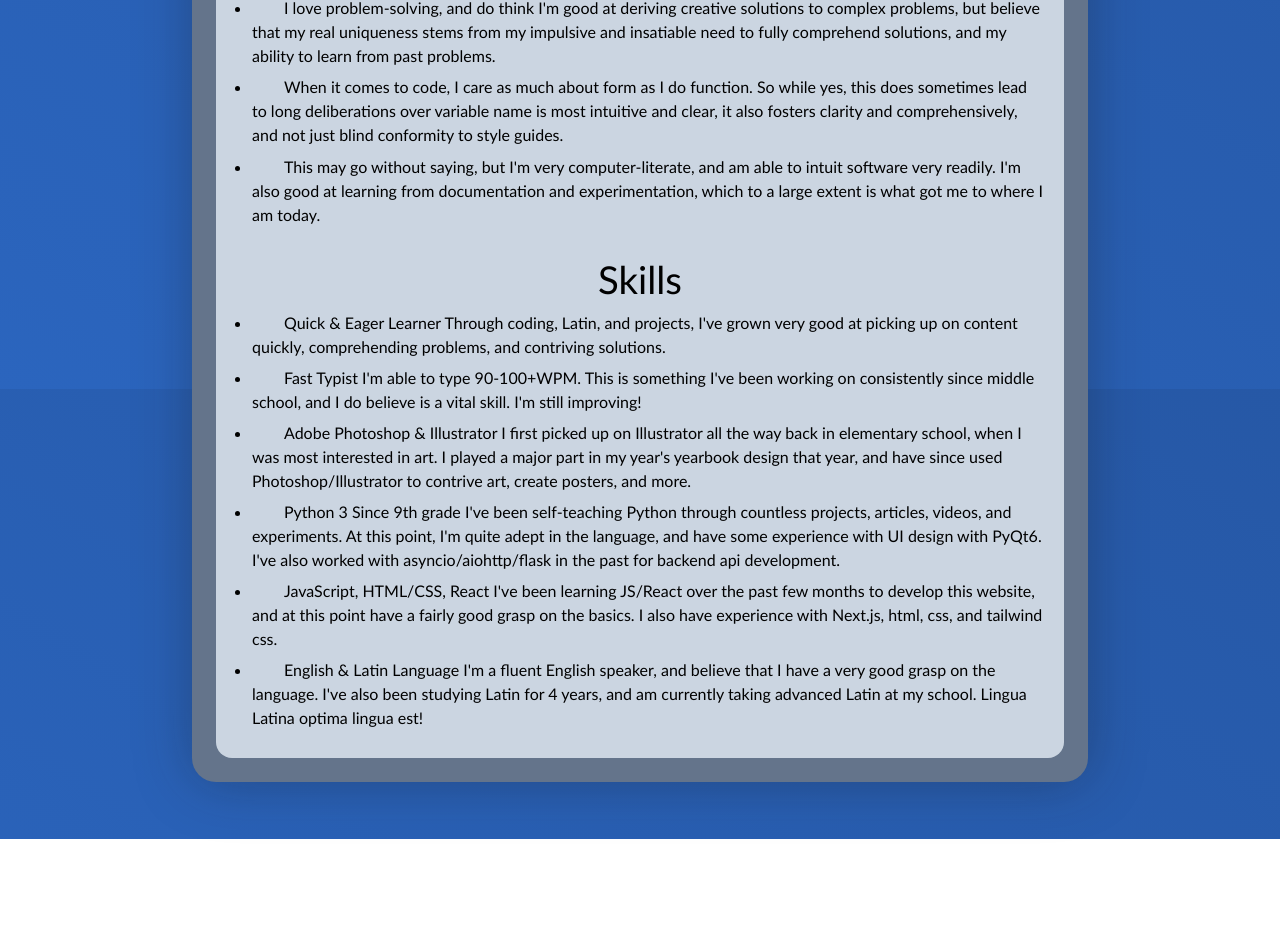
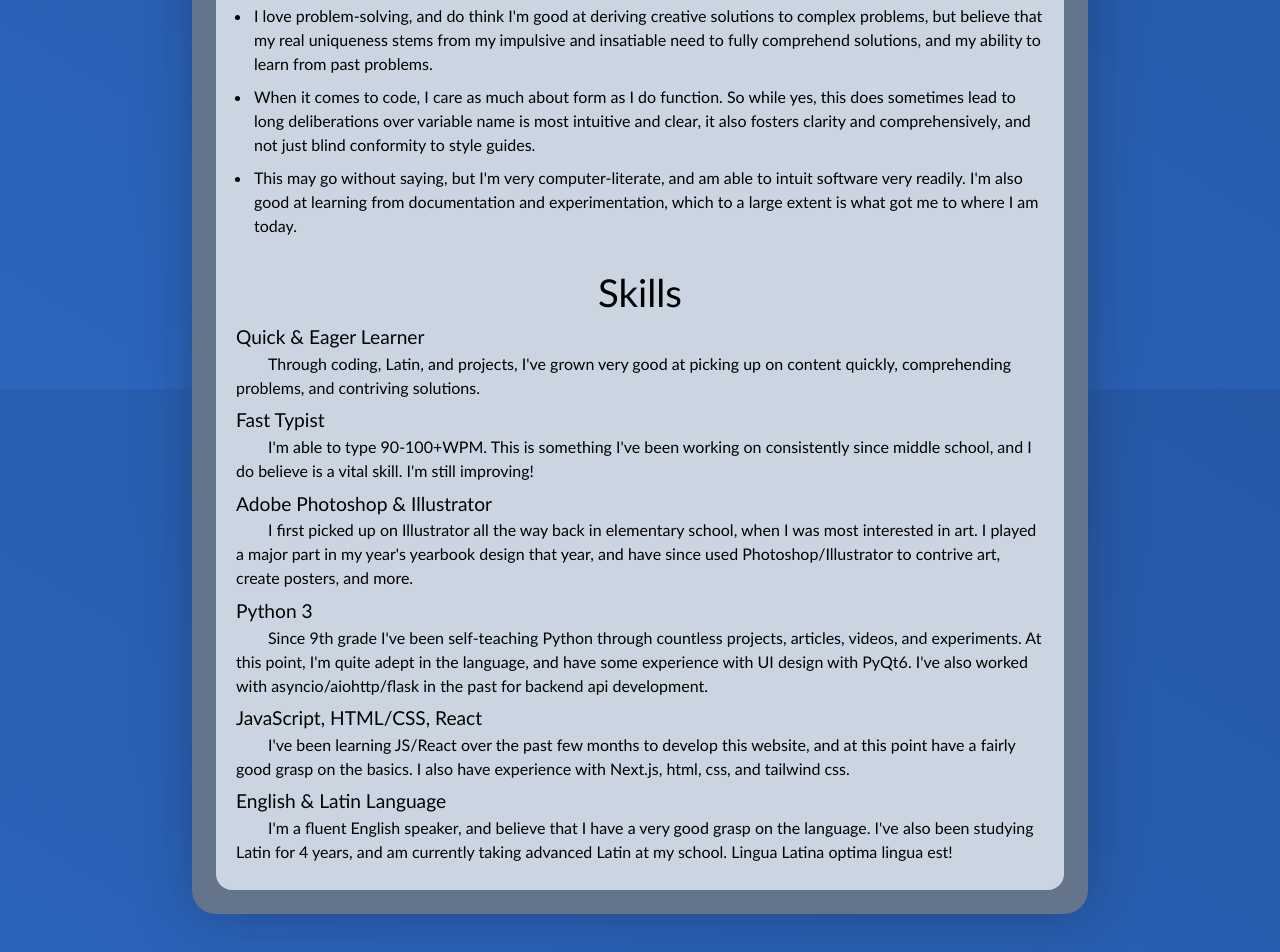
Before and after one commit to 404Wolf/404Wolf.com, a Next.js app: page /about in a window 1280 px wide. Shown: the part 1211-2163 px from the top of the page. Before the commit the page ends 2050 px from the top, so only its background shows below. Built offline with nearby package versions, Linux system fonts and the light colour scheme.

Commit message:
Improve about page formatting

```diff
--- a/public/about.md
+++ b/public/about.md
@@ -20,20 +20,20 @@ Though my bio should give a good sense of who I am as a person, I'd like to high
 
 # Skills
 
-* Quick & Eager Learner
+#### Quick & Eager Learner
 Through coding, Latin, and projects, I've grown very good at picking up on content quickly, comprehending problems, and contriving solutions.
 
-* Fast Typist
+#### Fast Typist
 I'm able to type 90-100+WPM. This is something I've been working on consistently since middle school, and I do believe is a vital skill. I'm still improving!
 
-* Adobe Photoshop & Illustrator
+#### Adobe Photoshop & Illustrator
 I first picked up on Illustrator all the way back in elementary school, when I was most interested in art. I played a major part in my year's yearbook design that year, and have since used Photoshop/Illustrator to contrive art, create posters, and more.
 
-* Python 3
+#### Python 3
 Since 9th grade I've been self-teaching Python through countless projects, articles, videos, and experiments. At this point, I'm quite adept in the language, and have some experience with UI design with PyQt6. I've also worked with asyncio/aiohttp/flask in the past for backend api development.
 
-* JavaScript, HTML/CSS, React
+#### JavaScript, HTML/CSS, React
 I've been learning JS/React over the past few months to develop this website, and at this point have a fairly good grasp on the basics. I also have experience with Next.js, html, css, and tailwind css.
 
-* English & Latin Language
+#### English & Latin Language
 I'm a fluent English speaker, and believe that I have a very good grasp on the language. I've also been studying Latin for 4 years, and am currently taking advanced Latin at my school. Lingua Latina optima lingua est!
--- a/src/pages/about.tsx
+++ b/src/pages/about.tsx
@@ -33,7 +33,7 @@ const About = () => {
     return (
         <MainLayout header headerChildren={headerChildren} title="About">
             <Tile title="About">
-                <div className="markdown">
+                <div className="markdown pt-2 md:pt-0">
                     <ReactMarkdown rehypePlugins={[rehypeRaw]}>
                         {aboutMd}
                     </ReactMarkdown>
--- a/src/styles/markdown.css
+++ b/src/styles/markdown.css
@@ -6,17 +6,17 @@
 }
 
 .markdown img {
-    border-radius: .75rem;
+    border-radius: 0.75rem;
 }
 
 .markdown h1 {
     text-align: center;
-    padding-bottom: .4em;
-    padding-top: .8em;
+    padding-bottom: 0.4em;
+    padding-top: 0.8em;
     font-size: 2.4em;
-    line-height: .8;
+    line-height: 0.8;
     font-weight: 500;
-    clear: both
+    clear: both;
 }
 
 .markdown h2 {
@@ -29,37 +29,26 @@
     clear: both;
 }
 .markdown h4 {
-    font-size: 1.3em;
+    font-size: 1.2em;
 }
-.markdown h5, h6 {
-    font-size: 1.2em;
+.markdown h5,
+h6 {
+    font-size: 1em;
 }
 
 .markdown p {
     font-size: 1em;
-    text-indent: 2em;
-    margin-bottom: .3em;
+    margin-bottom: 0.4em;
 }
 
-@media not all and (min-width: 640px) { /* 1024px is "lg" with tailwind */
-    .markdown h1 {
-        padding-bottom: .4em;
-        padding-top: .5em;
-        font-size: 2em;
-    }
-
-    .markdown h2 {
-        font-size: 1.35em;
-    }
-
-    .markdown p {
-        text-indent: .75em;
-        font-size: .77em;
+p:not(li > p) {
+    text-indent: 2em;
 }
 
 .markdown li {
-        font-size: .77em !important;
-    }
+    font-size: 1em;
+    padding-bottom: 0.15em;
+    padding-left: 2px;
 }
 
 .markdown ul {
@@ -73,17 +62,12 @@
     margin-left: em;
 }
 
-.markdown li {
-    font-size: 1em;
-    padding-bottom: .15em;
-}
-
 .markdown a {
     color: rgb(46, 62, 102);
     text-decoration: underline;
     text-decoration-color: rgb(118, 141, 172);
     text-decoration-thickness: 1.4px;
-    transition: color .15s;
+    transition: color 0.15s;
 }
 .markdown a:hover {
     color: rgb(100 116 139);
@@ -93,13 +77,16 @@
     font-weight: 600;
 }
 
-.markdown u, strong {
+.markdown u,
+strong {
     text-decoration: underline;
     font-weight: bold;
 }
 
-.markdown pre, code {
-    font-family: 'DejaVu Sans Mono', 'Bitstream Vera Sans Mono', 'Consolas', monospace;
+.markdown pre,
+code {
+    font-family: "DejaVu Sans Mono", "Bitstream Vera Sans Mono", "Consolas",
+        monospace;
 }
 
 .markdown pre {
@@ -121,10 +108,12 @@
     color: #00f;
     /* Make sure colour is the same in all browsers. */
     text-decoration: none;
-    transition: color .2s;
+    transition: color 0.2s;
     /* Animate the change in colour effect on hover */
 }
-.markdown a:hover, .link:hover, summary:hover {
+.markdown a:hover,
+.link:hover,
+summary:hover {
     text-decoration: underline;
     color: #6491ff;
 }
@@ -151,19 +140,24 @@
     width: var(--full-width);
 }
 
-.markdown code, pre, kbd, samp {
+.markdown code,
+pre,
+kbd,
+samp {
     background-color: #f5f5f5;
     color: #000;
 }
 .markdown pre {
     overflow: auto;
     max-height: 500px;
-    padding: .5em 1em;
+    padding: 0.5em 1em;
     border-radius: 2px;
     border-top: 1px solid #d5d5d5;
     border-bottom: 1px solid #d5d5d5;
 }
-.markdown code, kbd, samp {
+.markdown code,
+kbd,
+samp {
     padding: 1px 2px;
 }
 .markdown pre > code {
@@ -183,7 +177,7 @@
 }
 .markdown table.full {
     /* Not quite full width so text isn't flush against border. */
-    margin-left: calc(var(--full-margin-left) + .5rem);
+    margin-left: calc(var(--full-margin-left) + 0.5rem);
     width: calc(var(--full-width) - 1em);
 }
 .markdown caption {
@@ -194,7 +188,9 @@
     border-bottom: 1px solid #ddd;
     /* Divide rows with a border. */
 }
-.markdown table > tr:last-child, tbody tr:last-child, tfoot tr:last-child {
+.markdown table > tr:last-child,
+tbody tr:last-child,
+tfoot tr:last-child {
     border-bottom: none;
     /* No border on the last row. */
 }
@@ -203,30 +199,34 @@
     /* Continue border on first tfoot row;
     removed with tbody tr:last-child. */
 }
-.markdown td, th {
-    padding: .2em .5em;
+.markdown td,
+th {
+    padding: 0.2em 0.5em;
     /* Whitespace on top/bottom to make it less dense. */
     /* And to the side to prevent cells from touching. */
     hyphens: none;
     /* Disable hyphenation by default, as it tends to wreak havoc with cell width calculations. */
 }
-.markdown td.left, th.left {
+.markdown td.left,
+th.left {
     /* Left aligned table cells (mainly for <th>). */
     text-align: left;
 }
-.markdown td.right, th.right {
+.markdown td.right,
+th.right {
     /* Right aligned table cells. */
     text-align: right;
 }
 .markdown table td.right {
-    font-feature-settings: 'tnum' on;
+    font-feature-settings: "tnum" on;
     /* Use tabular numbers for alignment. */
     font-variant-numeric: tabular-nums;
     font-family: sans-serif;
     /* Libre Baskerville has no aligned numbers :-( */
 }
 /* SUPER- AND SUBSCRIPT */
-.markdown sup, sub {
+.markdown sup,
+sub {
     /* Make sure the line height isn't affected. */
     height: 0;
     line-height: 1;
@@ -237,7 +237,7 @@
     bottom: 1ex;
 }
 .markdown sub {
-    top: .5ex;
+    top: 0.5ex;
 }
 
 .markdown hr {
@@ -245,5 +245,27 @@
     text-align: center;
     font-size: 60px;
     color: var(--color-text);
-    opacity: .9;
+    opacity: 0.9;
 }
+
+@media not all and (min-width: 640px) {
+    /* 1024px is "lg" with tailwind */
+    .markdown h1 {
+        padding-bottom: 0.4em;
+        padding-top: 0.5em;
+        font-size: 2em;
+    }
+
+    .markdown h2 {
+        font-size: 1.35em;
+    }
+
+    .markdown p {
+        text-indent: 0.75em;
+        font-size: 0.77em;
+    }
+
+    .markdown li {
+        font-size: 0.77em !important;
+    }
+}
```
Lines whose indentation alone changed are shown as unchanged.
